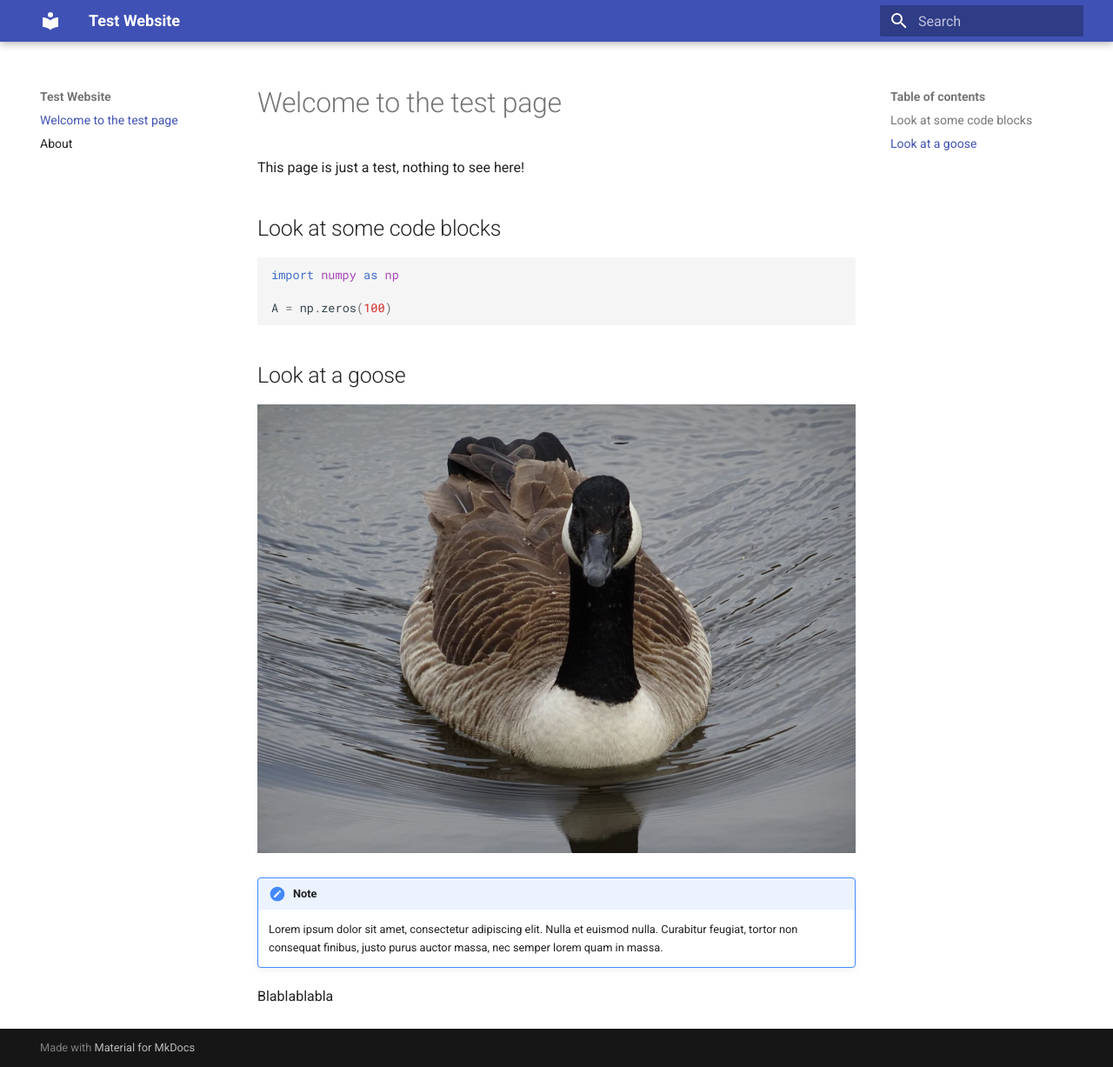
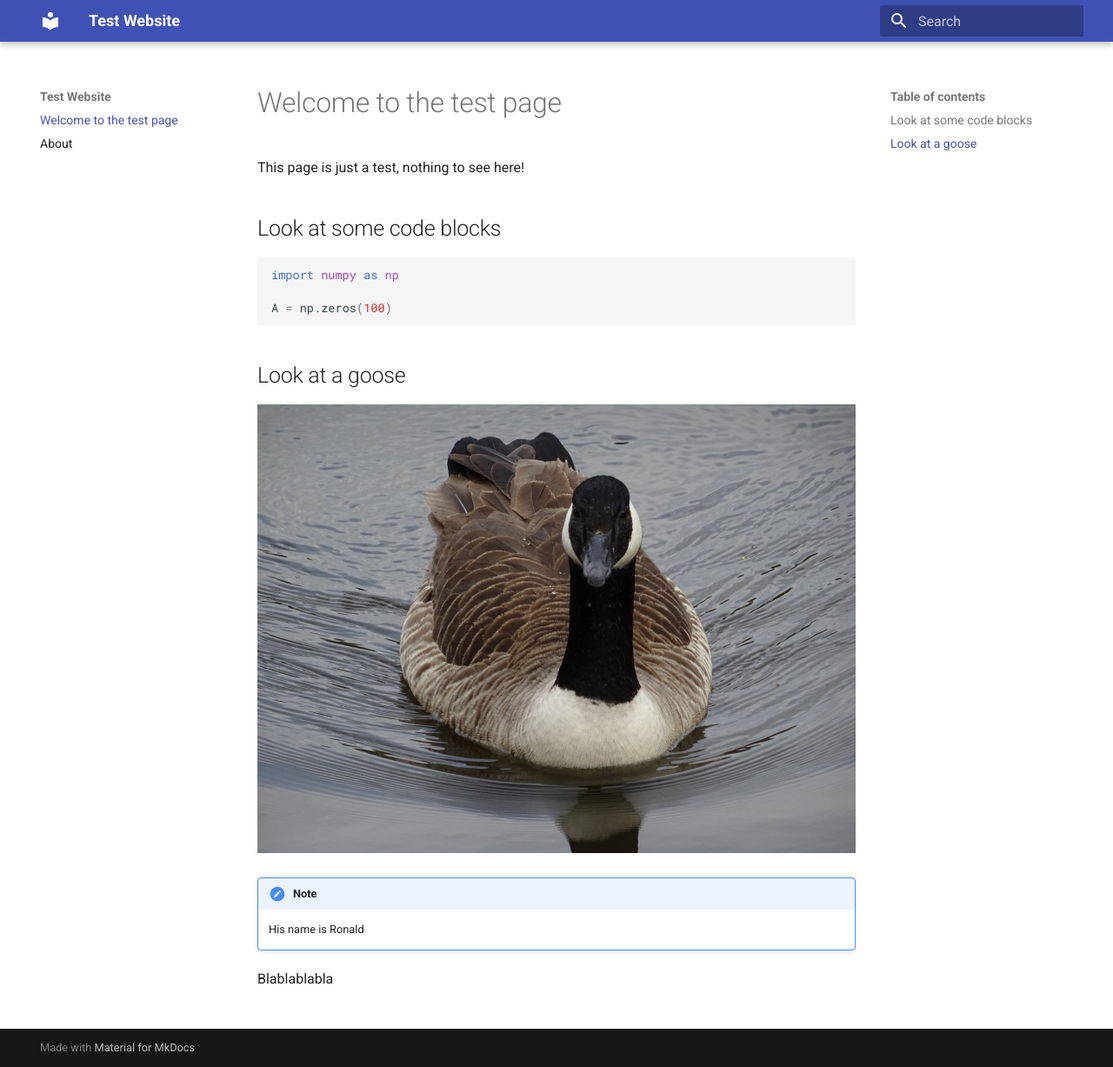
Before and after one commit to BarCharly/GithubPages_Test, an MkDocs documentation site: the page built from docs/index.md, in a window 1280 px wide and 1227 px high. Shown: the whole window at 87% size. Built offline with MkDocs 1.6.1 and Material for MkDocs 9.7.7, drawn with Linux system fonts in a browser that asks for light colours.

Commit message:
Update index.md

```diff
--- a/docs/index.md
+++ b/docs/index.md
@@ -16,9 +16,7 @@ A = np.zeros(100)
 
 !!! note
 
-    Lorem ipsum dolor sit amet, consectetur adipiscing elit. Nulla et euismod
-    nulla. Curabitur feugiat, tortor non consequat finibus, justo purus auctor
-    massa, nec semper lorem quam in massa.
+    His name is Ronald
 
 
 Blablablabla
```
